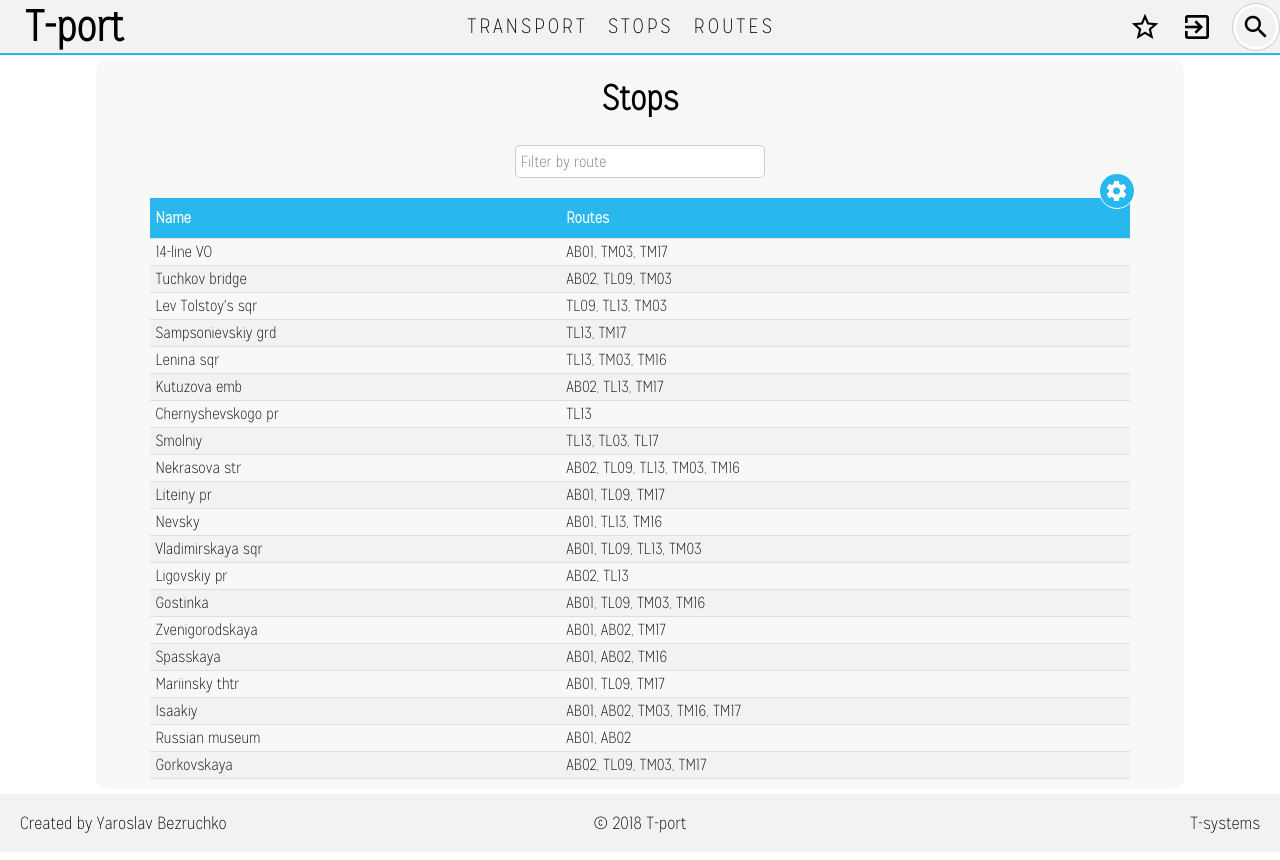
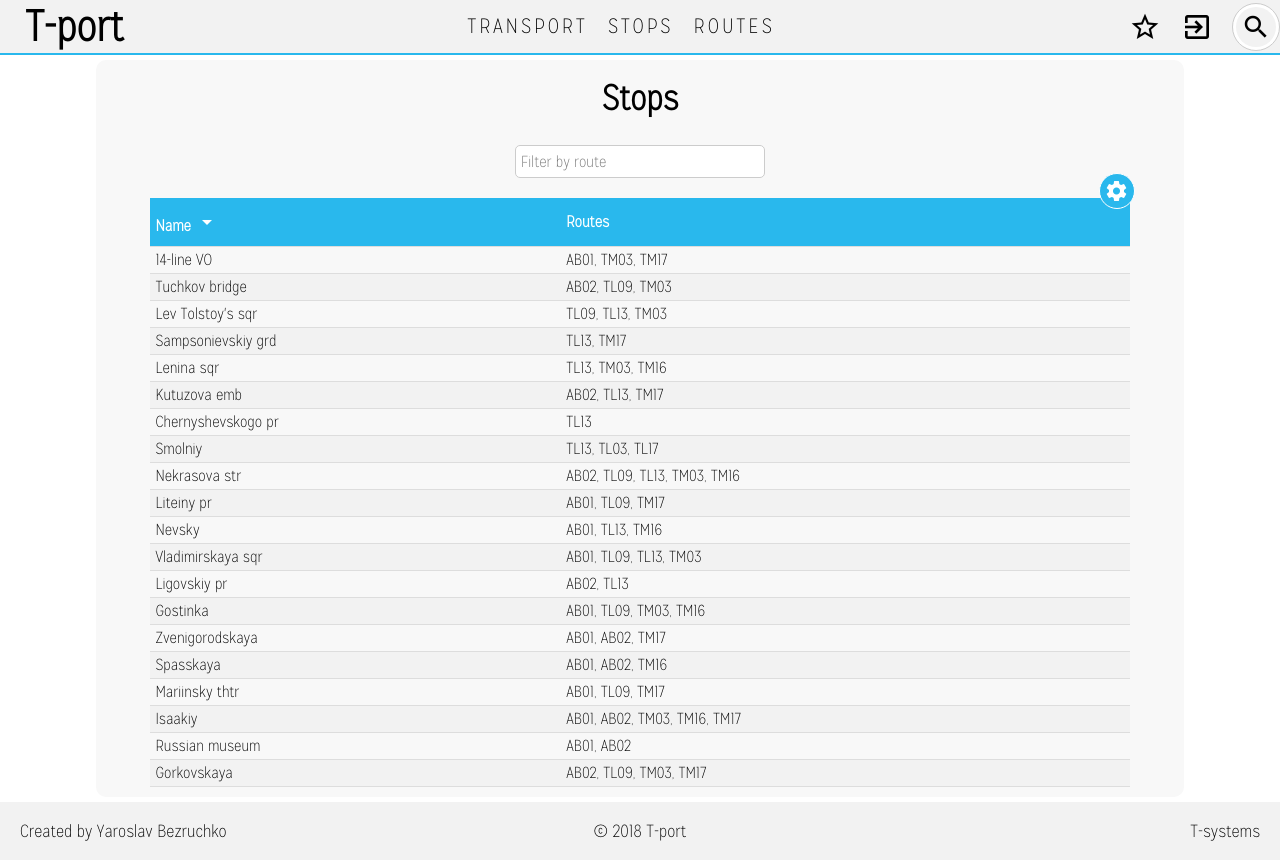
Before and after one commit to Prifki/T-port, a React (Create React App) app in the folder t-port/: page /#/stops in a window 1280 px wide. Built offline with nearby package versions, Linux system fonts and the light colour scheme; what google-maps-react would draw is missing.

Commit message:
sorting icon

```diff
--- a/t-port/src/components/pages/RoutesContainer.js
+++ b/t-port/src/components/pages/RoutesContainer.js
@@ -15,7 +15,7 @@ class RoutesContainer extends Component {
             isEditingMode: false,
             tableData: this.handleData(),
             addRoutesTableItem: this.createAddItemRow(),
-            isSortedAscending: false,
+            isSortedAscending: true,
             isMapNeededOnCard: false,
             isCardInFavorites: false,
             markers: null,
@@ -111,12 +111,13 @@ class RoutesContainer extends Component {
     return routesData;
   }
   routesTableTitles = () => {
+    const arrow = this.state.isSortedAscending ? 'arrow_drop_up' : 'arrow_drop_down';
     return (
         <thead>
           <tr>
-            <th onClick={() => this.sortBy('name')} >Route name</th>
-            <th onClick={() => this.sortBy('from')} >From</th>
-            <th onClick={() => this.sortBy('to')} >To</th>
+            <th onClick={() => this.sortBy('name')} className="table__column-title--sortable" >Route name <i className="material-icons">{arrow}</i></th>
+            <th>From</th>
+            <th>To</th>
             {(this.state.isEditingMode && this.props.isAdmin) ? <EditingColumnTitles /> : null}
           </tr>
         </thead>
--- a/t-port/src/components/pages/StopsContainer.js
+++ b/t-port/src/components/pages/StopsContainer.js
@@ -65,10 +65,11 @@ class StopsContainer extends Component {
   }
 
   stopsTableTitles = () => {
+      const arrow = this.state.isSortedAscending ? 'arrow_drop_up' : 'arrow_drop_down';
       return (
         <thead>
         <tr>
-          <th onClick={() => this.sortBy('name')} className="table__column-title" >Name</th>
+          <th onClick={() => this.sortBy('name')} className="table__column-title--sortable" >Name <i className="material-icons">{arrow}</i></th>
           <th>Routes</th>
           {(this.state.isEditingMode && this.props.isAdmin) ? <EditingColumnTitles /> : null}
         </tr>
--- a/t-port/src/components/pages/TransportsContainer.js
+++ b/t-port/src/components/pages/TransportsContainer.js
@@ -90,13 +90,14 @@ class TransportsContainer extends Component {
   }
 
   transportTableTitles = () => {
+    const arrow = this.state.isSortedAscending ? 'arrow_drop_up' : 'arrow_drop_down';
     return (
       <thead>
         <tr>
           <th>Type</th>
           <th>Number</th>
           <th>Route</th>
-          <th onClick={() => this.sortBy('seats')} className="table__column-title" >Seats</th>
+          <th onClick={() => this.sortBy('seats')} className="table__column-title--sortable" >Seats <i className="material-icons">{arrow}</i></th>
           {(this.state.isEditingMode && this.props.isAdmin) ? <EditingColumnTitles /> : null}
         </tr>
       </thead>
--- a/t-port/src/css/styles.css
+++ b/t-port/src/css/styles.css
@@ -344,7 +344,7 @@ table th {
   vertical-align: middle;
 }
 
-.table__column-title:hover {
+.table__column-title--sortable:hover {
   background: #14afe9;
   cursor: pointer;
 }
--- a/t-port/src/sass/_tables.sass
+++ b/t-port/src/sass/_tables.sass
@@ -22,7 +22,7 @@ table
     color: #fff
     vertical-align: middle
 
-.table__column-title:hover
+.table__column-title--sortable:hover
   background: darken($main-color,5%)
   cursor: pointer
 
```
